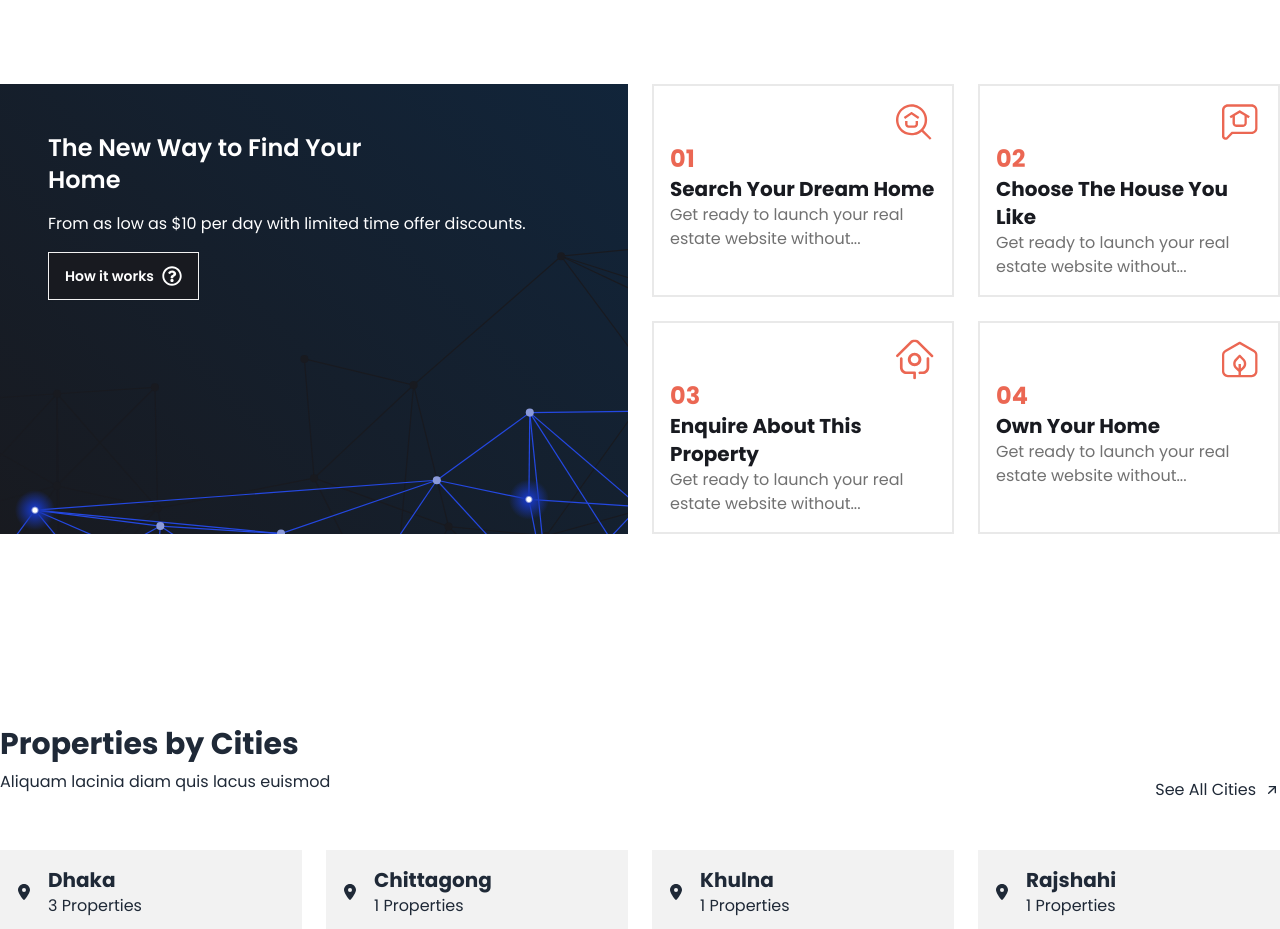
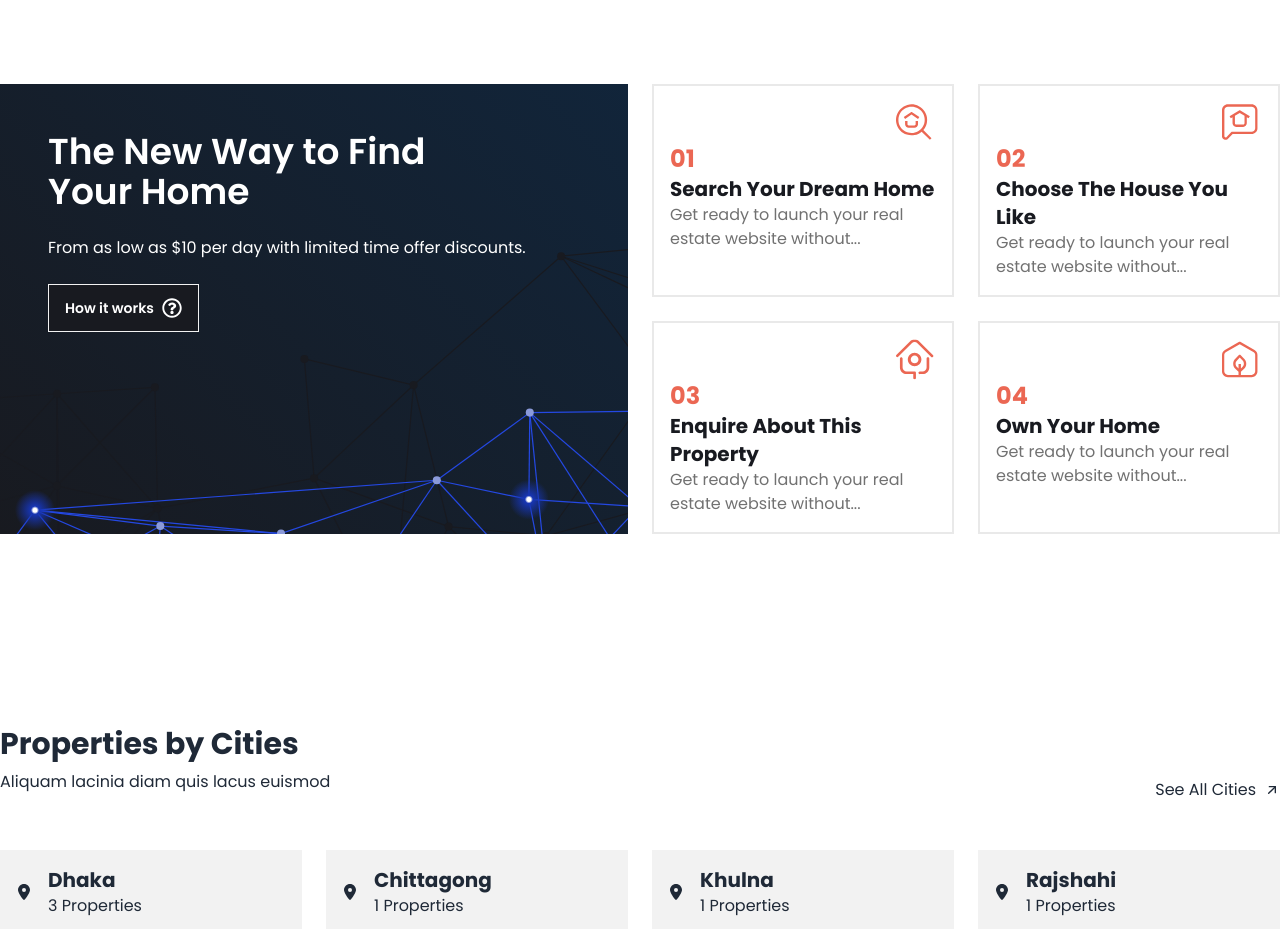
Before and after one commit to MamunKhan71/Bd-Corporate, a React (Vite) app in the folder bd-housing/: page / in a window 1280 px wide. Shown: the part 1100-2029 px from the top of the page. Built offline with nearby package versions, Linux system fonts and the light colour scheme; no server answers.

Commit message:
Minor UI Tweaks

```diff
--- a/bd-housing/src/components/About.jsx
+++ b/bd-housing/src/components/About.jsx
@@ -3,8 +3,8 @@ const About = () => {
     return (
         <div className="my-24 container mx-auto">
             <div className="grid grid-cols-2 gap-6 w-full">
-                <div className="bg-[url(/images/PolygonLuminary.svg)] rounded-none w-full h-full p-12 bg-cover space-y-4 text-white">
-                    <h1 className="text-white font-semibold text-2xl max-w-xs">The New Way to Find
+                <div className="bg-[url(/images/PolygonLuminary.svg)] rounded-none w-full h-full p-12 bg-cover space-y-6 text-white">
+                    <h1 className="text-white font-semibold text-4xl max-w-md">The New Way to Find
                         Your Home</h1>
                     <p>From as low as $10 per day with
                         limited time offer discounts.</p>
```
